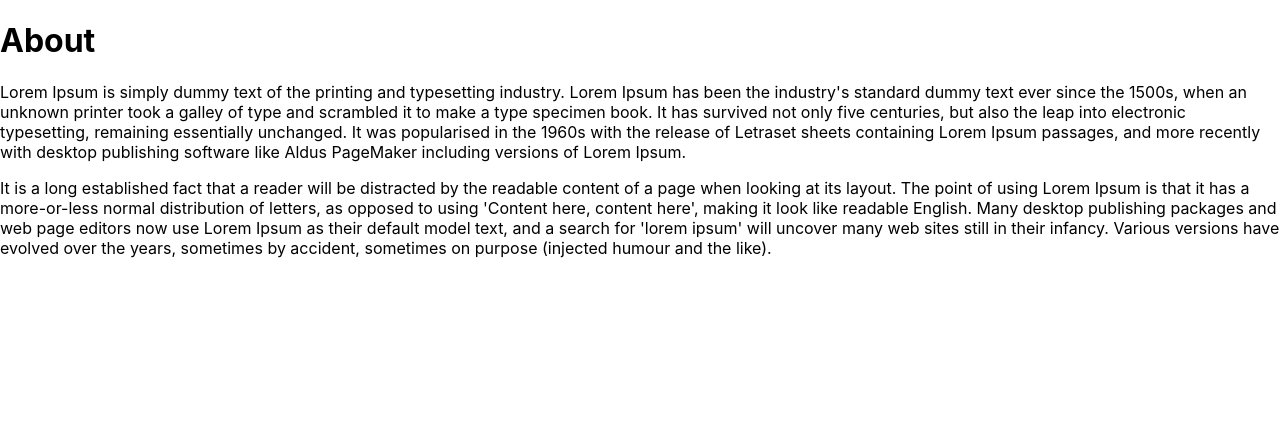
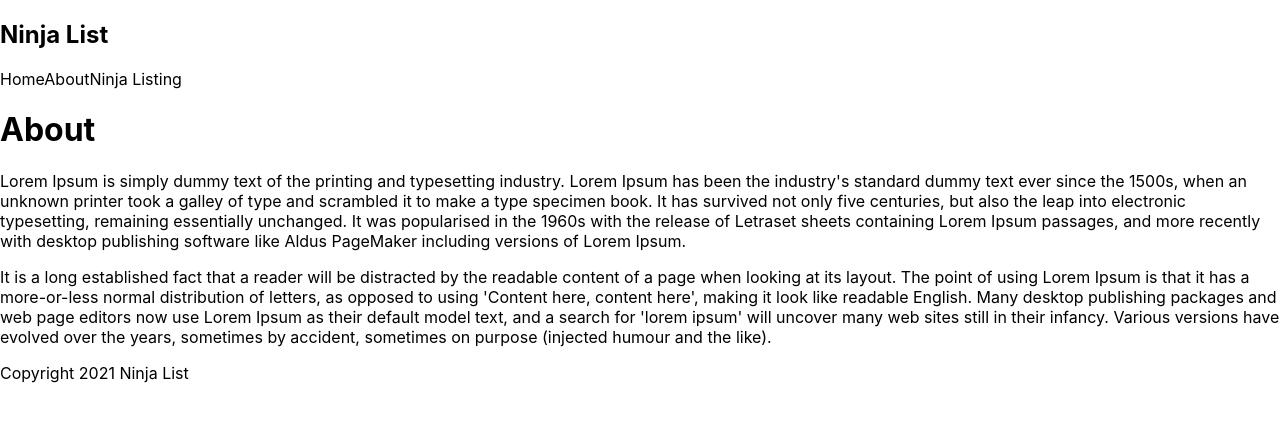
Before and after one commit to prawee/ninja-nextjs, a Next.js app: page /about in a window 1280 px wide. Shown: the top 422 px of the page. Built offline with nearby package versions, Linux system fonts and the light colour scheme.

Commit message:
example layout to another page

```diff
--- a/pages/about.js
+++ b/pages/about.js
@@ -1,6 +1,10 @@
+import Navbar from '../components/Navbar'
+import Footer from '../components/Footer'
+
 const About = () => {
     return (
         <div>
+            <Navbar />
             <h1>About</h1>
             <p>
             Lorem Ipsum is simply dummy text of the printing and typesetting industry. Lorem Ipsum has been the industry's standard dummy text ever since the 1500s, when an unknown printer took a galley of type and scrambled it to make a type specimen book. It has survived not only five centuries, but also the leap into electronic typesetting, remaining essentially unchanged. It was popularised in the 1960s with the release of Letraset sheets containing Lorem Ipsum passages, and more recently with desktop publishing software like Aldus PageMaker including versions of Lorem Ipsum.
@@ -8,6 +12,7 @@ const About = () => {
             <p>
             It is a long established fact that a reader will be distracted by the readable content of a page when looking at its layout. The point of using Lorem Ipsum is that it has a more-or-less normal distribution of letters, as opposed to using 'Content here, content here', making it look like readable English. Many desktop publishing packages and web page editors now use Lorem Ipsum as their default model text, and a search for 'lorem ipsum' will uncover many web sites still in their infancy. Various versions have evolved over the years, sometimes by accident, sometimes on purpose (injected humour and the like).
             </p>
+            <Footer />
         </div>
     );
 }
```
